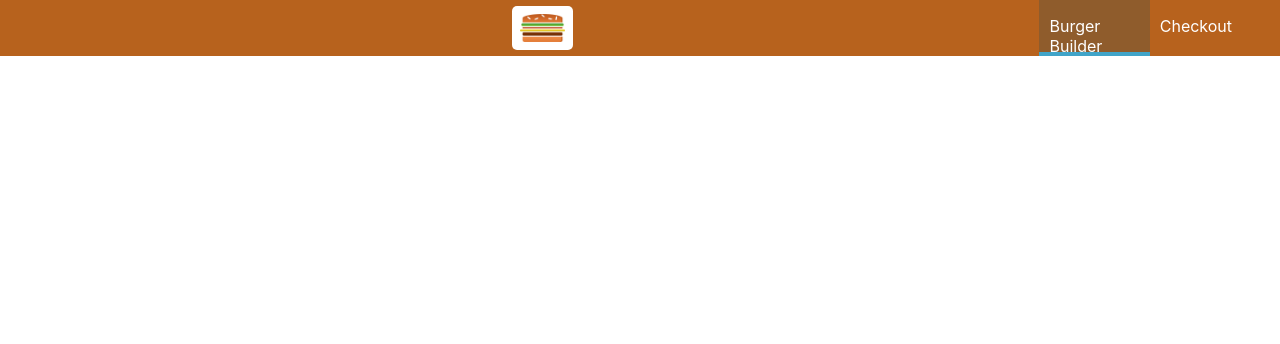
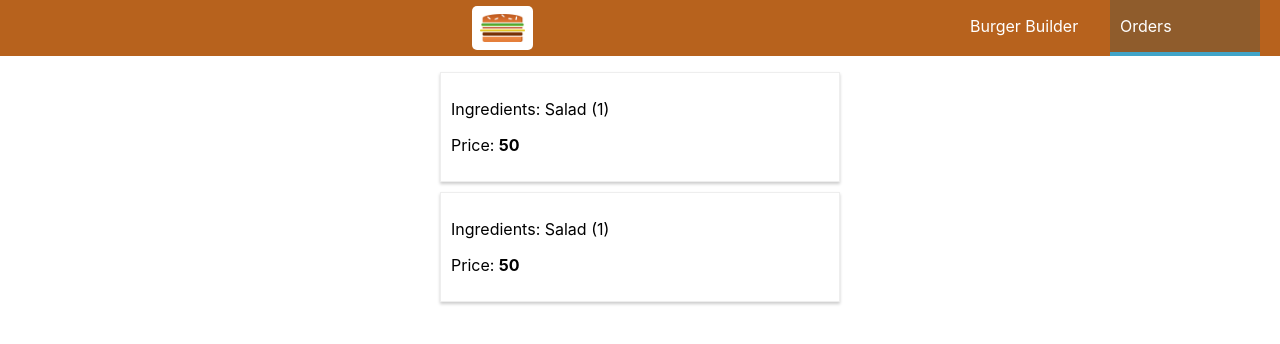
Before and after one commit to kdenno/Burger-Builder, a React app: page /orders in a window 1280 px wide. Shown: the top 344 px of the page. Built offline with nearby package versions, Linux system fonts and the light colour scheme.

Commit message:
implementing navigation links

```diff
--- a/src/App.js
+++ b/src/App.js
@@ -2,6 +2,7 @@ import React from "react";
 import Layout from "./components/Layout/Layout";
 import BurgerBuilder from "./containers/BurgerBuilder/BurgerBuilder";
 import Checkout from "./containers/Checkout/Checkout";
+import Orders from "./containers/Orders/Orders";
 import { Route, Switch } from "react-router-dom";
 
 function App() {
@@ -10,6 +11,7 @@ function App() {
       <Layout>
         <Switch>
           <Route path="/checkout" component={Checkout} />
+          <Route path="/orders" component={Orders} />
           <Route path="/" exact component={BurgerBuilder} />
         </Switch>
       </Layout>
--- a/src/components/Navigation/NavigationItems/NavigationItem/NavigationItem.js
+++ b/src/components/Navigation/NavigationItems/NavigationItem/NavigationItem.js
@@ -1,9 +1,10 @@
 import React from "react";
+import {NavLink} from "react-router-dom";
 import styles from "./NavigationItem.module.css";
 
 const navItem = props => (
   <li className={styles.NavigationItem}>
-    <a href={props.link} className={props.active ? styles.active : null}>{props.children}</a>
+    <NavLink activeClassName={styles.active} exact={props.exact} to={props.link}>{props.children}</NavLink>
   </li>
 );
 
--- a/src/components/Navigation/NavigationItems/NavigationItem/NavigationItem.module.css
+++ b/src/components/Navigation/NavigationItems/NavigationItem/NavigationItem.module.css
@@ -24,7 +24,7 @@
         align-items: center;
         box-sizing: border-box;
         height: 100%;
-        width: 100%;
+        width: 150px;
     }
     .NavigationItem a {
         text-decoration: none;
--- a/src/components/Navigation/NavigationItems/NavigationItems.js
+++ b/src/components/Navigation/NavigationItems/NavigationItems.js
@@ -4,8 +4,8 @@ import NavigationItem from "./NavigationItem/NavigationItem";
 
 const navItems = props => (
   <ul className={styles.NavigationItems}>
-    <NavigationItem link="/" active>Burger Builder</NavigationItem>
-    <NavigationItem link="/">Checkout</NavigationItem>
+    <NavigationItem link="/" exact>Burger Builder</NavigationItem>
+    <NavigationItem link="/orders">Orders</NavigationItem>
 
   </ul>
 );
--- /dev/null
+++ b/src/components/Order/Order.js
@@ -0,0 +1,12 @@
+import React from 'react';
+import styles from "./Order.module.css";
+
+const order = (props) => {
+    return (
+        <div className={styles.Order}>
+            <p>Ingredients: Salad (1)</p>
+            <p>Price: <strong>50</strong></p>
+        </div>
+    );
+}
+export default order;
--- /dev/null
+++ b/src/components/Order/Order.module.css
@@ -0,0 +1,8 @@
+.Order {
+    width: 400px;
+    border: solid 1px #eee;
+    box-shadow: 0 2px 3px #ccc;
+    padding: 10px;
+    margin: 10px auto;
+    box-sizing: border-box;
+}
--- /dev/null
+++ b/src/containers/Orders/Orders.js
@@ -0,0 +1,15 @@
+import React, { Component } from 'react';
+import Order from "../../components/Order/Order";
+
+class Orders extends Component {
+    render() {
+        return(
+            <div>
+                <Order />
+                <Order />
+            </div>
+        );
+    }
+
+}
+export default Orders;
```
